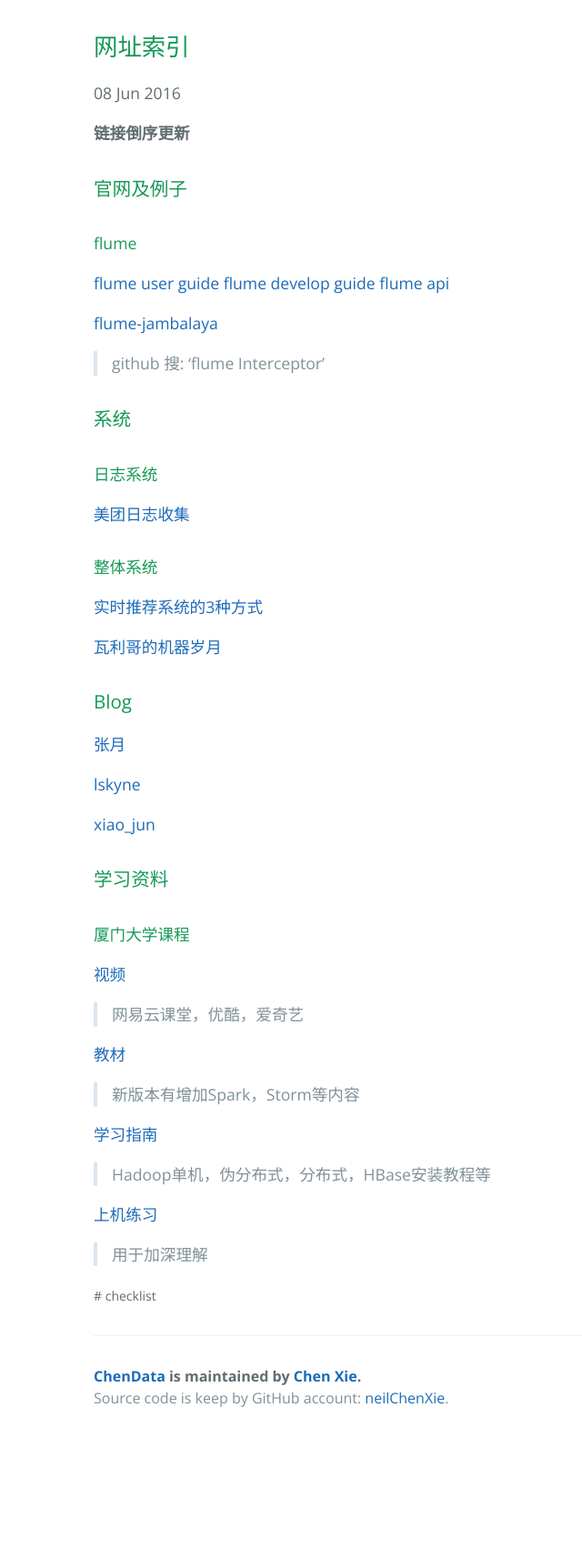
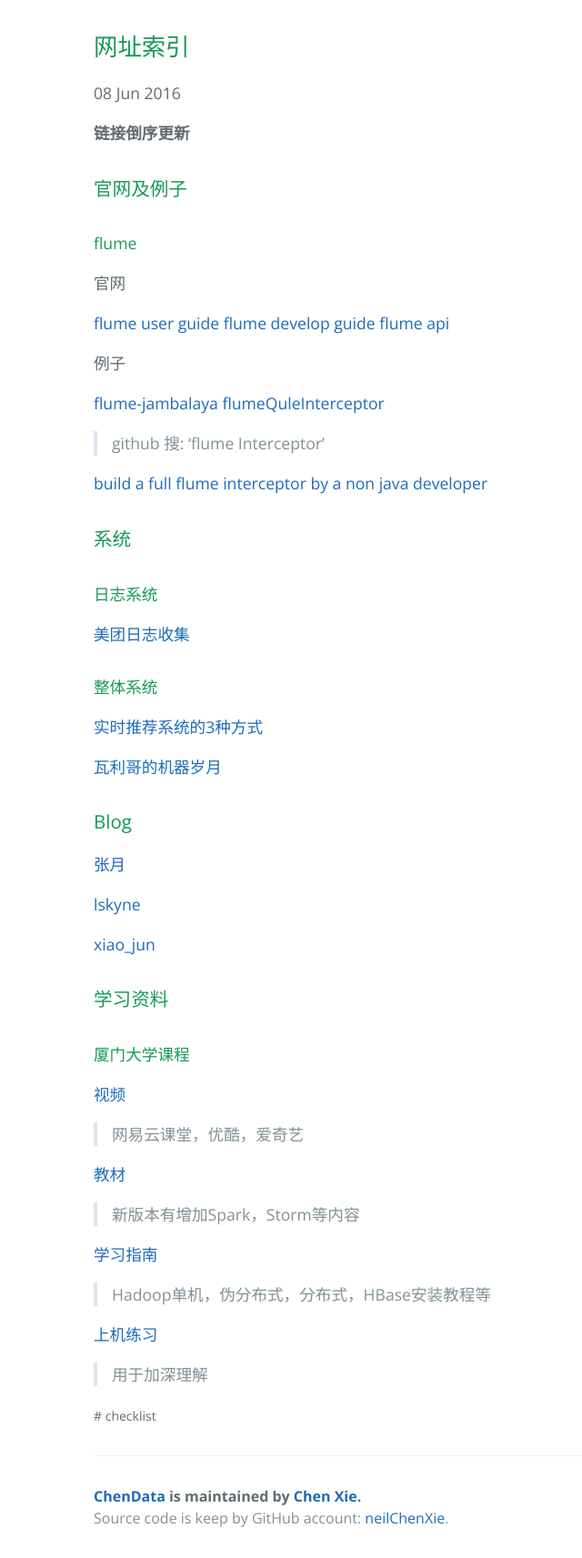
Before and after one commit to neilChenXie/ChenData, a Jekyll site: the page built from _posts/checklist/2016-06-08-blog_index.md, in a window 1280 px wide. Shown: the whole page at 91% size, without its empty margins (121-761 px from the left). Built offline with Jekyll 4.4.1, drawn with Linux system fonts in a browser that asks for light colours; before the commit the page ends 1581 px from its top, so only the background shows below that.

Commit message:
modified:   _posts/checklist/2016-06-08-blog_index.md

```diff
--- a/_posts/checklist/2016-06-08-blog_index.md
+++ b/_posts/checklist/2016-06-08-blog_index.md
@@ -13,13 +13,20 @@ tags: [checklist]
 
 #### flume
 
+官网
+
 [flume user guide](https://flume.apache.org/FlumeUserGuide.html)
 [flume develop guide](https://flume.apache.org/FlumeDeveloperGuide.html)
 [flume api](https://flume.apache.org/releases/content/1.6.0/apidocs/)
 
+例子
+
 [flume-jambalaya](https://github.com/aicer/flume-jambalaya)
+[flumeQuleInterceptor](https://github.com/qule/flumeQuleInterceptor)
 
 > github 搜: 'flume Interceptor'
+
+[build a full flume interceptor by a non java developer](https://thisdataguy.com/2014/02/07/how-to-build-a-full-flume-interceptor-by-a-non-java-developer/)
 
 
 ### 系统
```
